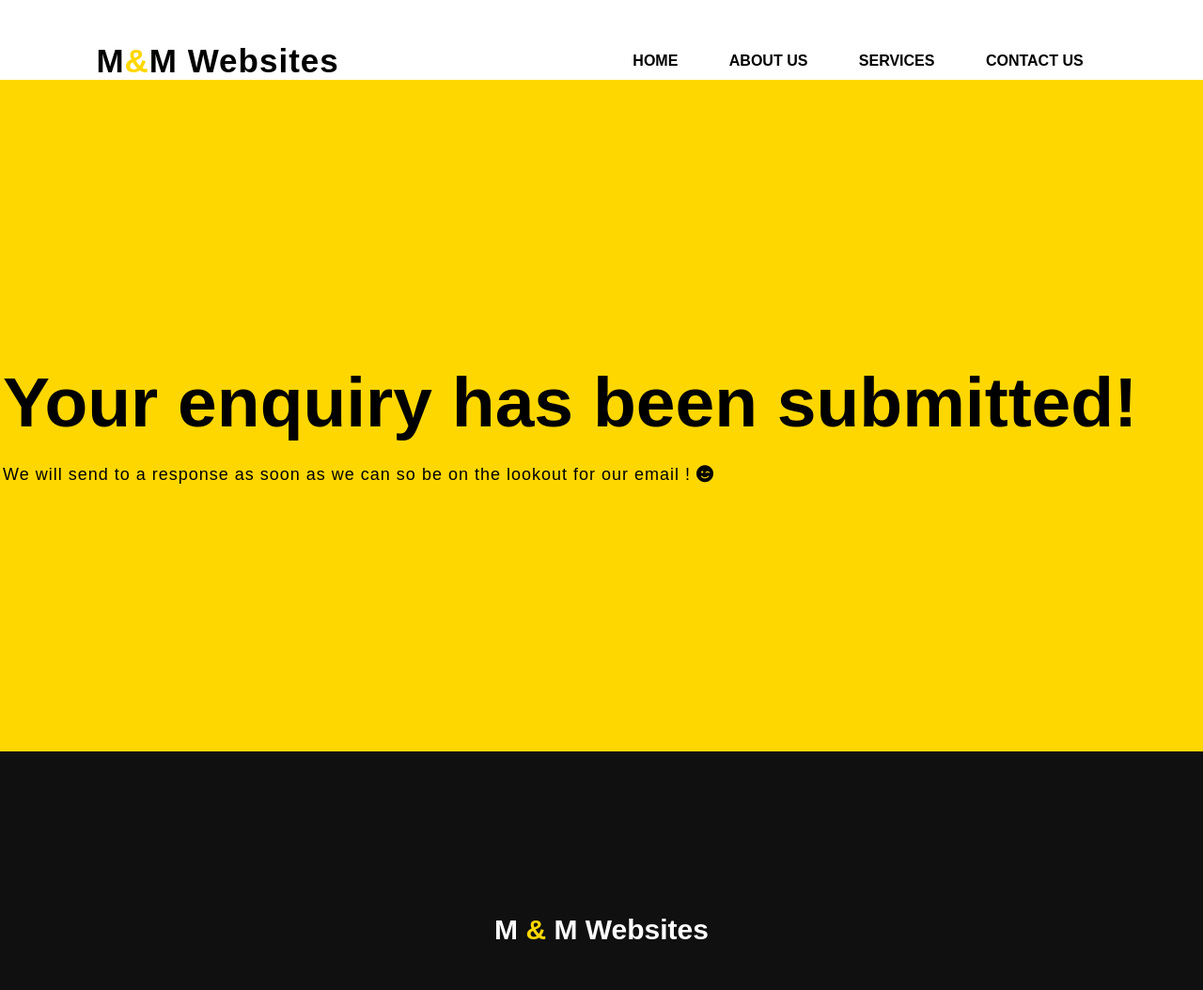
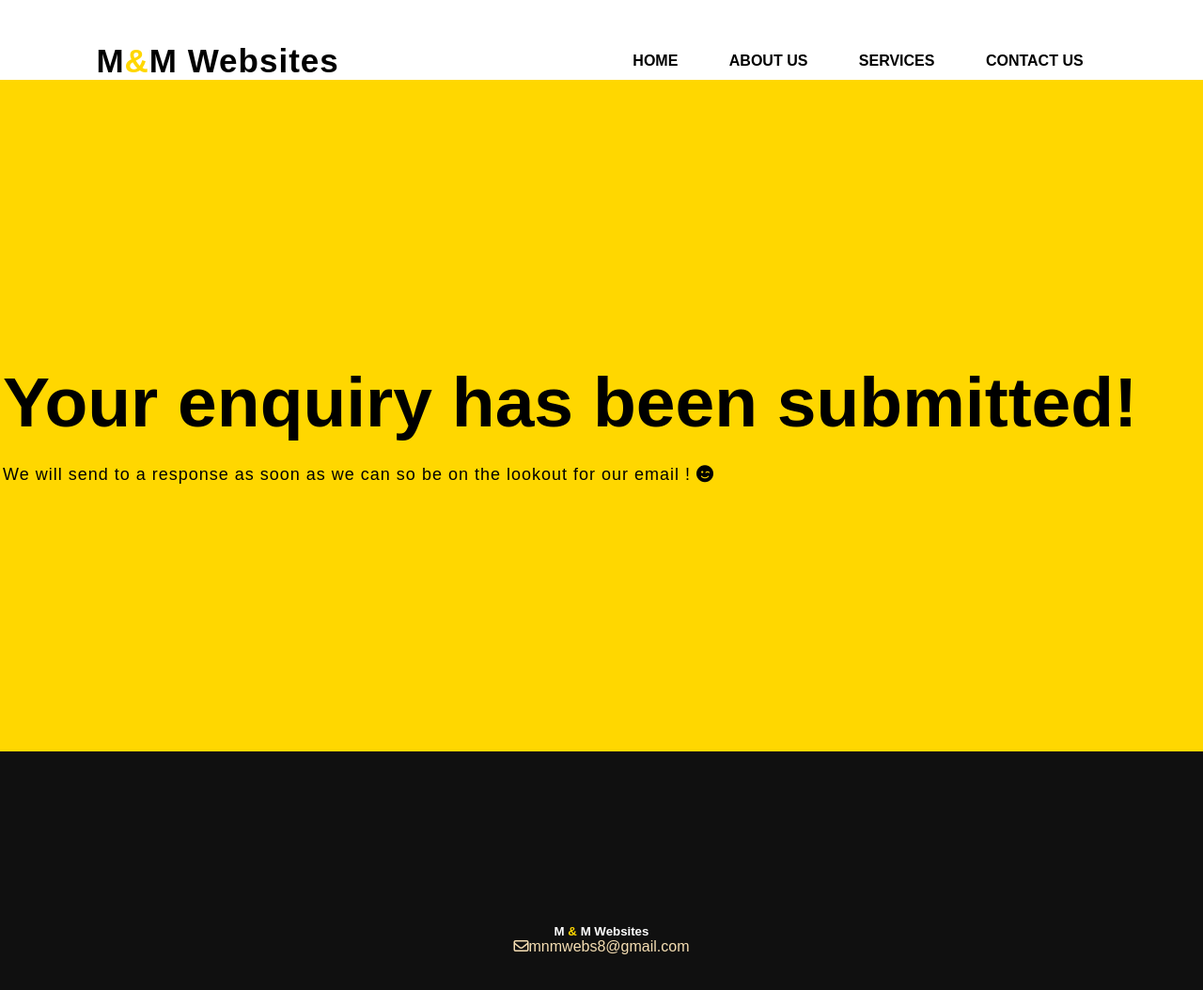
Before and after one commit to Mphoentle1/profile.web, a plain HTML site: page submitted.html in a window 1280 px wide. Shown: the whole page at 94% size. Drawn offline with Linux system fonts and the light colour scheme.

Commit message:
Update submitted.html

```diff
--- a/submitted.html
+++ b/submitted.html
@@ -24,7 +24,8 @@
             </div>
         </div>
         <footer>
-            <p> M <span>&</span> M Websites</p>
+             <h5> M <span>&</span> M Websites</h5>
+            <p><i class="fa-regular fa-envelope"></i>mnmwebs8@gmail.com</p>
         </footer>
     </body>
 </html>
```
